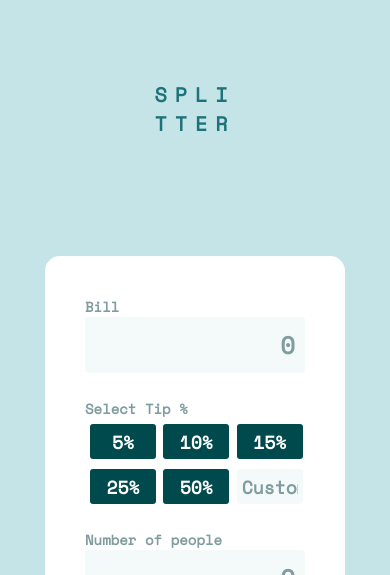
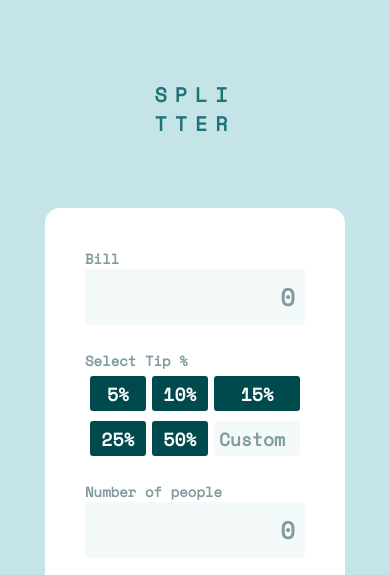
Before and after one commit to KhumboMunsaka/Tip-calculator-using-Flexbox, a plain HTML site: page index.html in a window 390 px wide. Shown: the top 575 px of the page. Drawn offline with nearby package versions, Linux system fonts and the light colour scheme.

Commit message:
Updating the Border and custom buttons

```diff
--- a/style.css
+++ b/style.css
@@ -82,6 +82,12 @@ body .container {
   background-color: hsl(183, 100%, 15%);
   color: white;
 }
+.custom {
+  width: 6em;
+}
+.custom input::placeholder {
+  text-align: left;
+}
 .buttons button,
 .custom input {
   background-color: hsl(183, 100%, 15%);
@@ -104,7 +110,7 @@ body .container {
   background-color: hsl(189, 41%, 97%);
   padding: 5px;
   color: hsl(184, 14%, 56%);
-  text-align: right;
+  text-align: left;
 }
 /* to place the number of people  */
 .people {
@@ -212,13 +218,11 @@ body .container {
   .container .background {
     display: flex;
     flex-direction: column;
-
+    justify-content: center;
     width: 80%;
-    margin: 3em auto;
+    margin: 0 auto;
     max-width: 375px;
     height: 100%;
-    border-bottom-right-radius: 0;
-    border-bottom-left-radius: 0;
   }
   .attribution {
     width: 80%;
```
